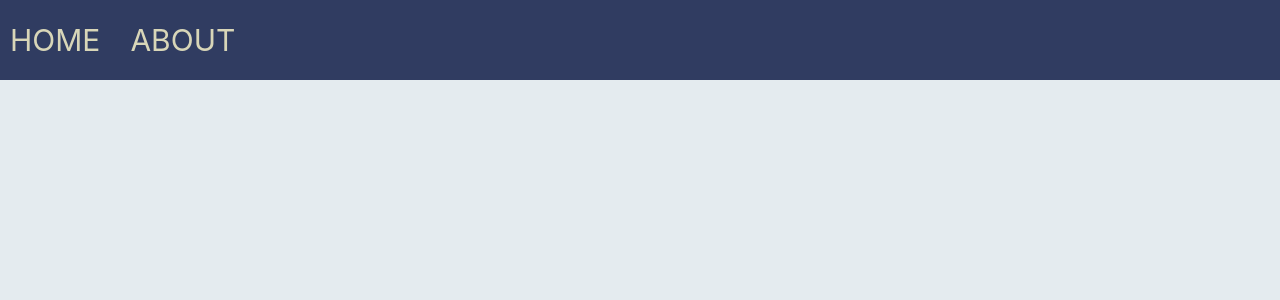
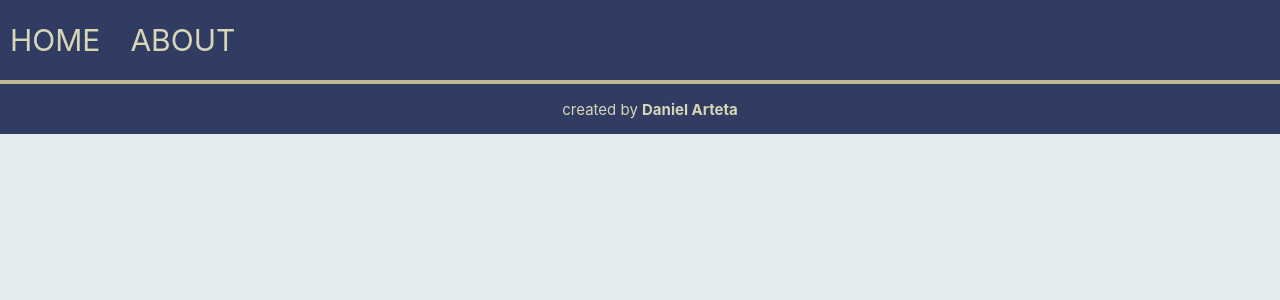
Before and after one commit to Danatts/FakeStore, a React (Create React App) app: page / in a window 1280 px wide. Shown: the top 300 px of the page. Built offline with nearby package versions, Linux system fonts and the light colour scheme.

Commit message:
create and add footer component

```diff
--- /dev/null
+++ b/src/components/Footer/Footer.jsx
@@ -0,0 +1,16 @@
+import './Footer.styles.scss';
+
+function Footer() {
+  return (
+    <div className="footer">
+      <p className="footer__text">
+        created by&nbsp;
+        <span className="footer__text--bold">
+          Daniel Arteta
+        </span>
+      </p>
+    </div>
+  );
+}
+
+export default Footer;
--- /dev/null
+++ b/src/components/Footer/Footer.styles.scss
@@ -0,0 +1,24 @@
+$gray: #c2bc96;
+$cream: #d8d6b8;
+$darkblue: #303c61;
+$lightblue: #467097;
+$whiteblue: #e4ebef;
+
+.footer {
+  align-items: center;
+  background-color: $darkblue;
+  display: flex;
+  height: 3rem;
+  justify-content: center;
+  padding: 1rem;
+  width: 100%;
+
+  &__text {
+    color: $cream;
+    font-size: 1.5rem;
+  }
+
+  &__text--bold {
+    font-weight: 700;
+  }
+}
--- a/src/components/Menu/Menu.jsx
+++ b/src/components/Menu/Menu.jsx
@@ -6,10 +6,13 @@ import {
 
 function Menu() {
   return (
-    <div className="menu">
-      <NavLink to={ROUTE_HOME} className="menu__navlink">HOME</NavLink>
-      <NavLink to={ROUTE_ABOUT} className="menu__navlink">ABOUT</NavLink>
-    </div>
+    <>
+      <div className="menu">
+        <NavLink to={ROUTE_HOME} className="menu__navlink">HOME</NavLink>
+        <NavLink to={ROUTE_ABOUT} className="menu__navlink">ABOUT</NavLink>
+      </div>
+      <div className="menu__underline" />
+    </>
   );
 }
 
--- a/src/components/Menu/Menu.styles.scss
+++ b/src/components/Menu/Menu.styles.scss
@@ -18,6 +18,12 @@ $whiteblue: #e4ebef;
     font-size: 3rem;
   }
 
+  &__underline {
+    background-color: $gray;
+    height: 0.4rem;
+    width: 100%;
+  }
+
   a {
     text-decoration: none;
   }
--- a/src/pages/About/About.jsx
+++ b/src/pages/About/About.jsx
@@ -1,8 +1,12 @@
 import Menu from '../../components/Menu/Menu';
+import Footer from '../../components/Footer/Footer';
 
 function About() {
   return (
-    <Menu />
+    <>
+      <Menu />
+      <Footer />
+    </>
   );
 }
 
--- a/src/pages/Home/Home.jsx
+++ b/src/pages/Home/Home.jsx
@@ -1,8 +1,12 @@
 import Menu from '../../components/Menu/Menu';
+import Footer from '../../components/Footer/Footer';
 
 function Home() {
   return (
-    <Menu />
+    <>
+      <Menu />
+      <Footer />
+    </>
   );
 }
 
--- a/src/pages/Product/Product.jsx
+++ b/src/pages/Product/Product.jsx
@@ -1,8 +1,12 @@
 import Menu from '../../components/Menu/Menu';
+import Footer from '../../components/Footer/Footer';
 
 function Product() {
   return (
-    <Menu />
+    <>
+      <Menu />
+      <Footer />
+    </>
   );
 }
 
```
